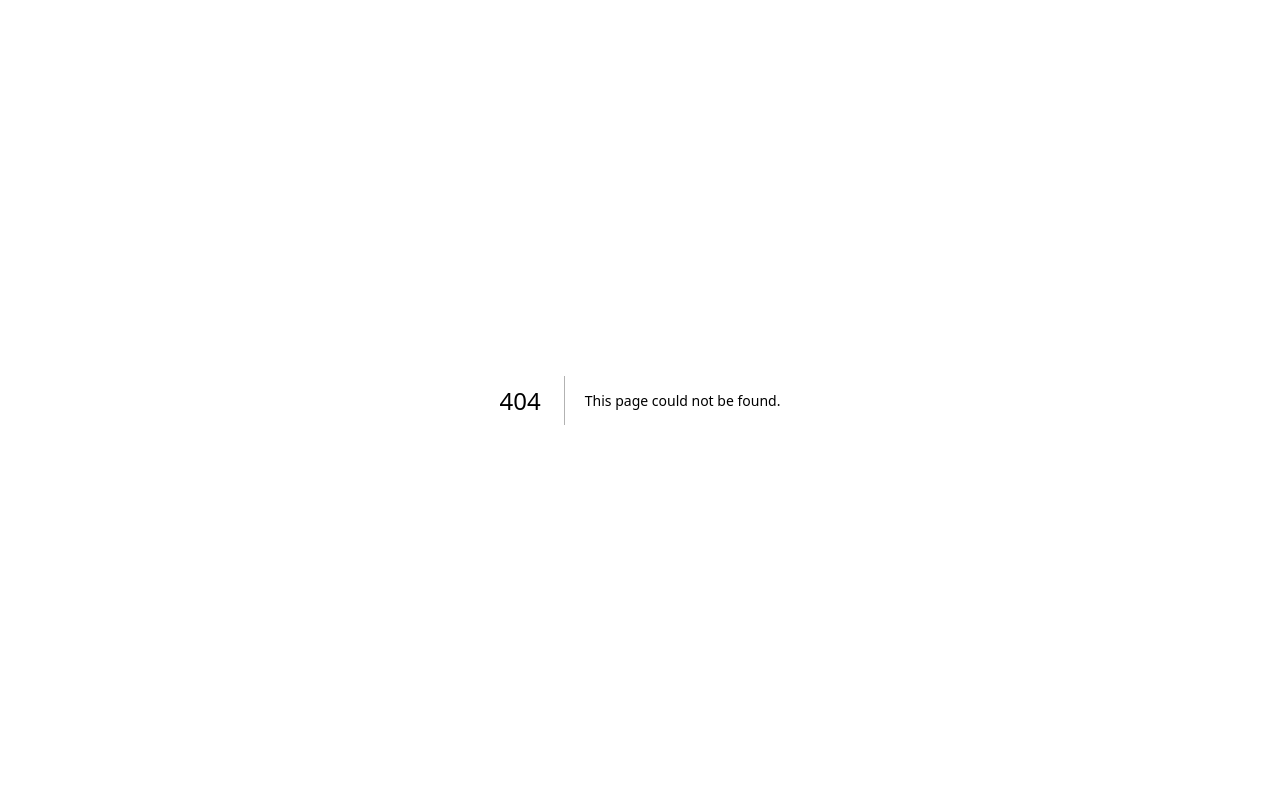
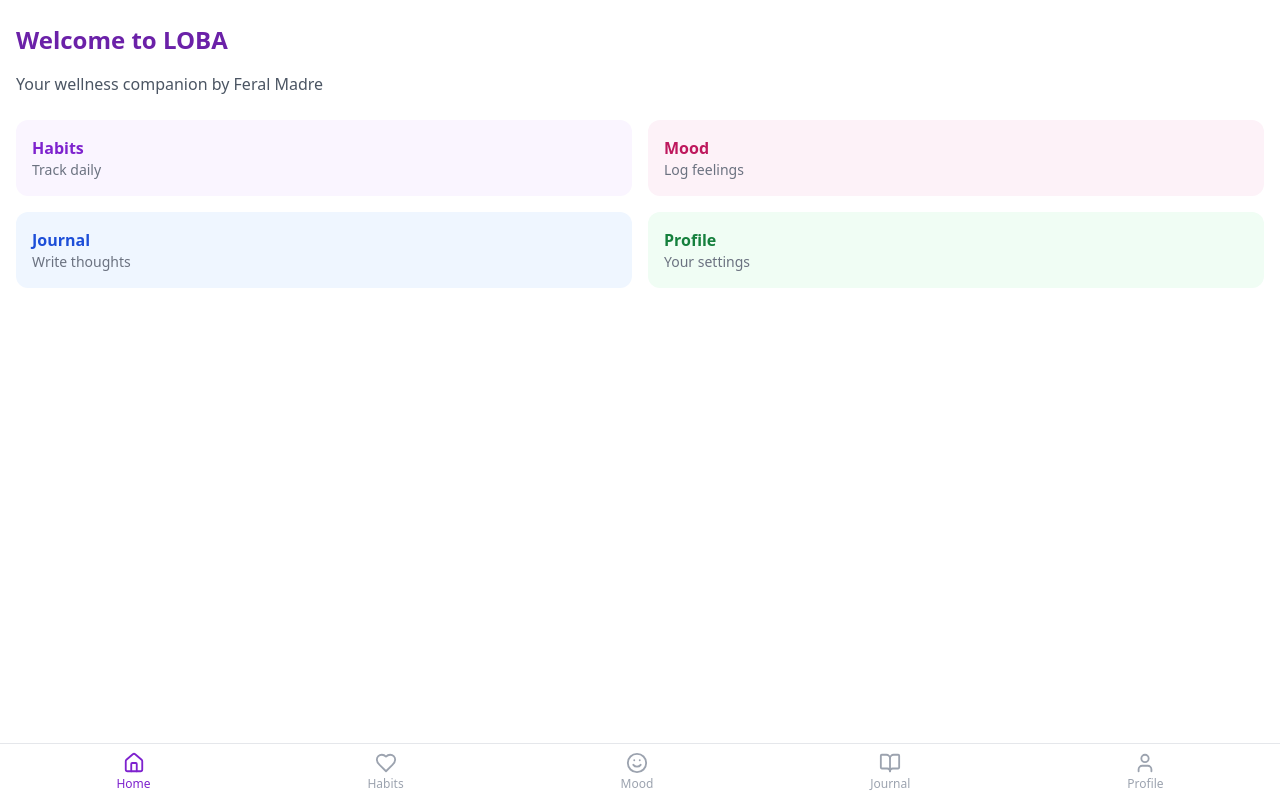
Before and after one commit to anastasiiagalba-dot/loba-app, a Next.js app: page /dashboard in a window 1280 px wide. Before the commit this address had no page. Built offline with nearby package versions, Linux system fonts and the light colour scheme.

Commit message:
Add dashboard page at correct path src/app/dashboard

```diff
--- /dev/null
+++ b/src/app/dashboard/page.tsx
@@ -0,0 +1,17 @@
+import BottomNav from "@/components/BottomNav";
+
+export default function DashboardPage() {
+  return (
+    <div className="pb-20 px-4 pt-6">
+      <h1 className="text-2xl font-bold text-purple-800 mb-4">Welcome to LOBA</h1>
+      <p className="text-gray-600 mb-6">Your wellness companion by Feral Madre</p>
+      <div className="grid grid-cols-2 gap-4">
+        <div className="bg-purple-50 rounded-xl p-4"><h3 className="font-semibold text-purple-700">Habits</h3><p className="text-sm text-gray-500">Track daily</p></div>
+        <div className="bg-pink-50 rounded-xl p-4"><h3 className="font-semibold text-pink-700">Mood</h3><p className="text-sm text-gray-500">Log feelings</p></div>
+        <div className="bg-blue-50 rounded-xl p-4"><h3 className="font-semibold text-blue-700">Journal</h3><p className="text-sm text-gray-500">Write thoughts</p></div>
+        <div className="bg-green-50 rounded-xl p-4"><h3 className="font-semibold text-green-700">Profile</h3><p className="text-sm text-gray-500">Your settings</p></div>
+      </div>
+      <BottomNav />
+    </div>
+  );
+}
```
